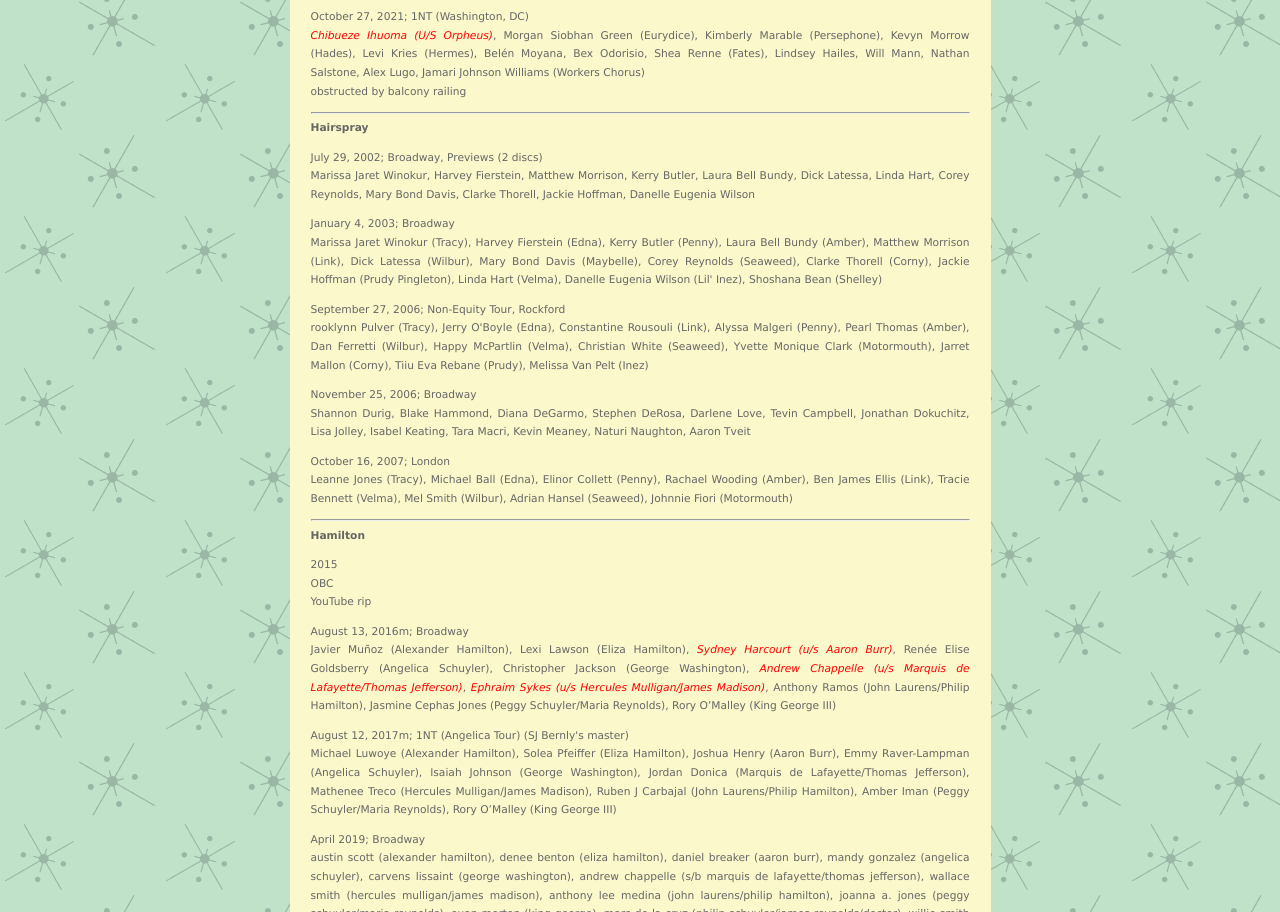
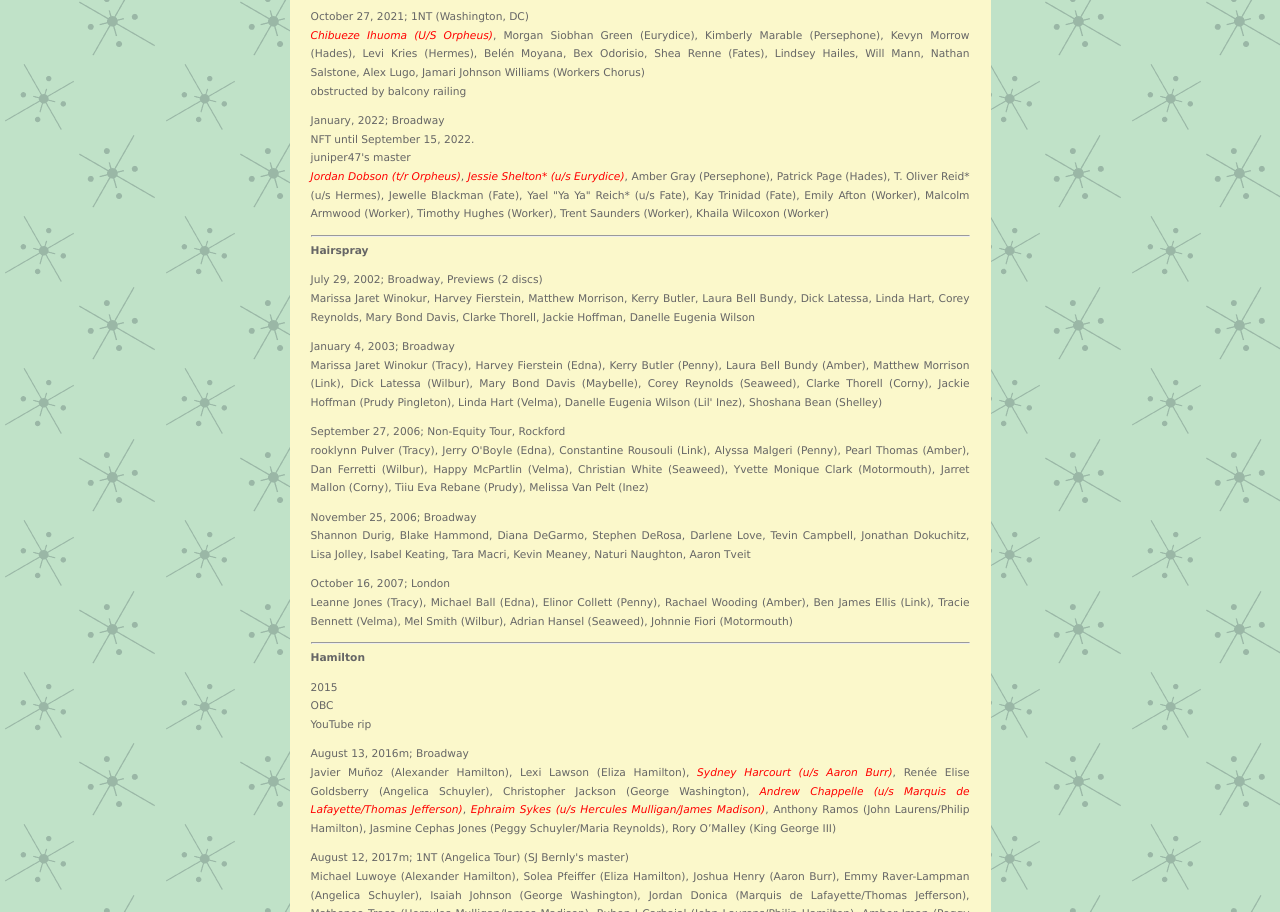
Before and after one commit to pixdrae/pixdrae.github.io, a plain HTML site: page dvd.htm in a window 1280 px wide. Shown: the part 9213-10125 px from the top of the page. Drawn offline with Linux system fonts and the light colour scheme.

Commit message:
Update dvd.htm

```diff
--- a/dvd.htm
+++ b/dvd.htm
@@ -636,6 +636,15 @@ Reeve Carney (Orpheus), Eva Noblezada (Eurydice), Patrick Page (Hades), Amber Gr
 			October 27, 2021; 1NT (Washington, DC) <br>
 			<i>Chibueze Ihuoma (U/S Orpheus)</i>, Morgan Siobhan Green (Eurydice), Kimberly Marable (Persephone), Kevyn Morrow (Hades), Levi Kries (Hermes), Belén Moyana, Bex Odorisio, Shea Renne (Fates), Lindsey Hailes, Will Mann, Nathan Salstone, Alex Lugo, Jamari Johnson Williams (Workers Chorus)
 		<br> obstructed by balcony railing
+		</p>
+
+		<p>
+			 January, 2022; Broadway<br>
+			NFT until September 15, 2022.<br>
+			juniper47's master<br>
+			<i>Jordan Dobson (t/r Orpheus)</i>, <i>Jessie Shelton* (u/s Eurydice)</i>, Amber Gray (Persephone), Patrick Page (Hades), T. Oliver Reid* (u/s Hermes), Jewelle Blackman (Fate), Yael "Ya Ya" Reich* (u/s Fate), Kay Trinidad (Fate), Emily Afton (Worker), Malcolm Armwood (Worker), Timothy Hughes (Worker), Trent Saunders (Worker), Khaila Wilcoxon (Worker)
+
+
 		</p>
 
 
```
